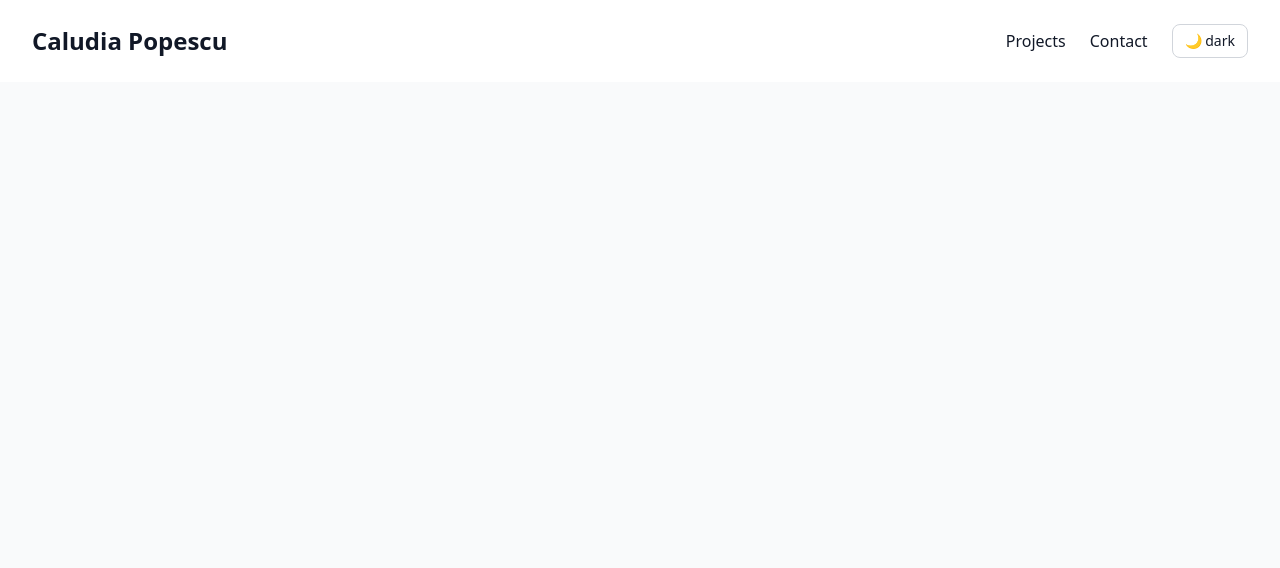
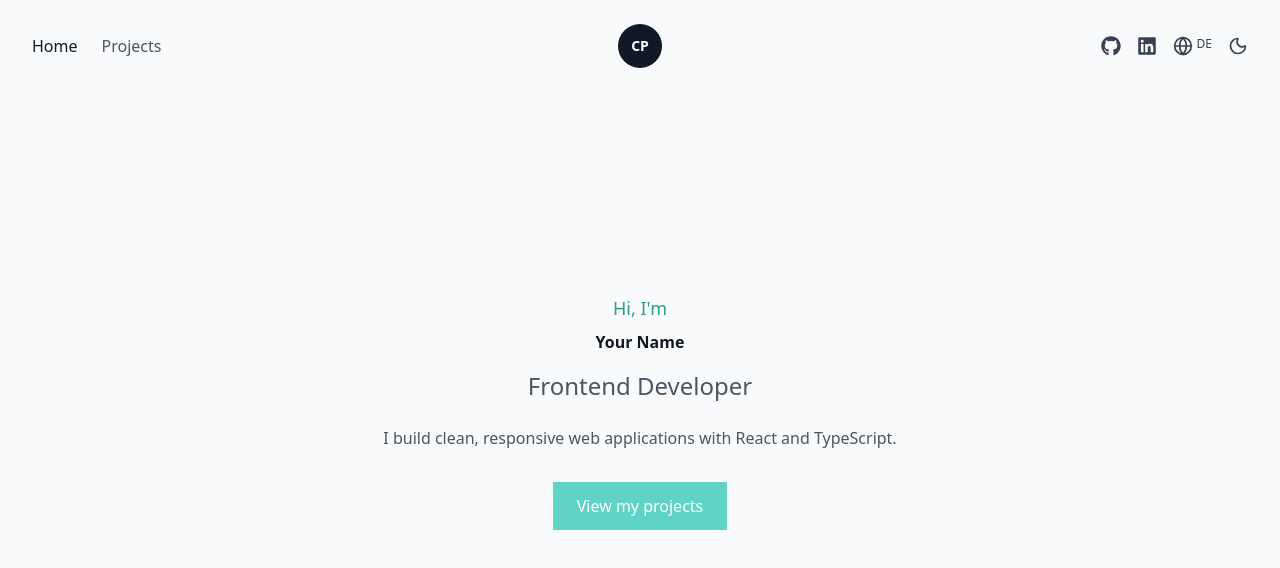
Before and after one commit to saftaclaudia/cp-portfolio, a React (Vite) app: page / in a window 1280 px wide. Shown: the top 568 px of the page. Built offline with nearby package versions, Linux system fonts and the light colour scheme.

Commit message:
Remove unused ThemeToggle/LanguageToggle components, inline into Header

```diff
--- a/package.json
+++ b/package.json
@@ -11,9 +11,11 @@
   },
   "dependencies": {
     "i18next": "^26.3.6",
+    "lucide-react": "^1.27.0",
     "react": "^19.2.7",
     "react-dom": "^19.2.7",
-    "react-i18next": "^17.0.11"
+    "react-i18next": "^17.0.11",
+    "react-icons": "^5.7.0"
   },
   "devDependencies": {
     "@eslint/js": "^10.0.1",
--- a/src/App.tsx
+++ b/src/App.tsx
@@ -1,6 +1,7 @@
 import Header from "./components/Header";
 import { ThemeProvider } from "./context/ThemeContext";
 import { LanguageProvider } from "./context/LanguageContext";
+import Hero from "./components/Hero";
 
 function App() {
   return (
@@ -8,6 +9,7 @@ function App() {
       <LanguageProvider>
         <div className="min-h-screen bg-gray-50 dark:bg-gray-950 transition-colors">
           <Header />
+          <Hero />
         </div>
       </LanguageProvider>
     </ThemeProvider>
--- a/src/components/Header.tsx
+++ b/src/components/Header.tsx
@@ -1,24 +1,82 @@
-import ThemeToggle from "./ThemeToggle";
+import { useTranslation } from "react-i18next";
+import { Sun, Moon, Globe } from "lucide-react";
+import { FaGithub, FaLinkedin } from "react-icons/fa6";
+import { useTheme } from "../context/useTheme";
+import { useLanguage } from "../context/useLanguage";
+
+const socialLinks = [
+  { icon: FaGithub, href: "https://github.com/saftaclaudia", label: "GitHub" },
+  {
+    icon: FaLinkedin,
+    href: "https://www.linkedin.com/in/claudia-popescu-frontend-developer/",
+    label: "LinkedIn",
+  },
+];
 
 function Header() {
+  const { t } = useTranslation();
+  const { isDark, toggleTheme } = useTheme();
+  const { language, toggleLanguage } = useLanguage();
+
   return (
-    <header className="bg-white dark:bg-gray-900  text-gray-900 dark:text-white py-6 px-8 flex justify-between items-center border-gray-200 dark:border-gray-800">
-      <h1 className="text-2xl font-bold">Caludia Popescu</h1>
-      <nav className="flex items-center gap-6">
+    <header className="grid grid-cols-3 items-center py-6 px-8 bg-gray-50 dark:bg-gray-950 transition-colors">
+      <nav className="flex gap-6">
+        <a
+          href="#home"
+          className="text-gray-900 dark:text-white font-medium hover:text-mint-700 dark:hover:text-mint-300 transition-colors"
+        >
+          {t("header.home")}
+        </a>
         <a
           href="#projects"
-          className="hover:text-teal-600 dark:hover:text-teal-400 transition-colors"
+          className="text-gray-600 dark:text-gray-300 hover:text-mint-700 dark:hover:text-mint-300 transition-colors"
         >
-          Projects
+          {t("header.projects")}
         </a>
-        <a
-          href="#contact"
-          className="hover:text-teal-600 dark:hover:text-teal-400 transition-colors"
+      </nav>
+
+      <div className="flex justify-center">
+        <div className="w-11 h-11 rounded-full bg-gray-900 dark:bg-white  flex items-center justify-center">
+          <span className="text-white dark:text-gray-900 font-bold text-sm">
+            CP
+          </span>
+        </div>
+      </div>
+
+      <div className="flex justify-end items-center gap-4">
+        {socialLinks.map((social) => {
+          const Icon = social.icon;
+          return (
+            <a
+              key={social.label}
+              href={social.href}
+              target="_blank"
+              rel="noopener noreferrer"
+              className="text-gray-700 dark:text-gray-300 hover:text-mint-700 dark:hover:text-mint-300 transition-colors"
+            >
+              <Icon size={20} />
+            </a>
+          );
+        })}
+
+        <button
+          onClick={toggleLanguage}
+          className="flex text-center gap-1 text-gray-700 drak:text-gray-300 hover:text-mint-700 dark:hover:text-mint:300 transition-colors"
+          aria-label="Toggle language"
         >
-          Contact
-        </a>
-        <ThemeToggle />
-      </nav>
+          <Globe size={20} />
+          <span className="text-xs font-medium">
+            {language === "en" ? "DE" : "EN"}
+          </span>
+        </button>
+        <button
+          onClick={toggleTheme}
+          className=" text-gray-700 drak:text-gray-300 hover:text-mint-700 dark:hover:text-mint:300 transition-colors"
+          aria-label="Toggle theme"
+        >
+          {isDark ? <Sun size={20} /> : <Moon size={20} />}
+        </button>
+      </div>
     </header>
   );
 }
--- /dev/null
+++ b/src/components/Hero.tsx
@@ -0,0 +1,33 @@
+import { useTranslation } from "react-i18next";
+
+function Hero() {
+  const { t } = useTranslation();
+
+  const scrollToProjects = () => {
+    document.getElementById("projects")?.scrollIntoView({ behavior: "smooth" });
+  };
+
+  return (
+    <section className="min-h-[80vh] flex flex-col items-center justify-center text-center pc-8 bg-gray-50 dark:bg-gray-950">
+      <p className="text-mint-700 dark:text-mint-300 text-lg mb-2">
+        {t("hero.greeting")}
+      </p>
+      <h1 className="tex-5xl font-bold text-gray-900 dark:text-white mb-4">
+        {t("hero.name")}
+      </h1>
+      <h2 className="text-2xl text-gray-600 dark:text-gray-300 mb-6">
+        {t("hero.title")}
+      </h2>
+      <p className="text-gray-600 dark: text-gray-00 max-w-xl mb-8">
+        {t("hero.description")}
+      </p>
+      <button
+        onClick={scrollToProjects}
+        className="bg-mint-500 hover:bg-mint-700 text-white px-6 py-3 rouded-lg font-medium  transition-colors"
+      >
+        {t("hero.cta")}
+      </button>
+    </section>
+  );
+}
+export default Hero;
--- a/src/components/LanguageToggle.tsx
+++ /dev/null
@@ -1,15 +0,0 @@
-import { useLanguage } from "../context/useLanguage";
-
-function LanguageToggle() {
-  const { language, toggleLanguage } = useLanguage();
-
-  return (
-    <button
-      onClick={toggleLanguage}
-      className="px-3 py-1.5 rounded-lg border border-gray-300 dark:border-gray-600 text-sm font-medium hover:bg-gray-100 dark:hover:bg-gray-800 transition-colors"
-    >
-      {language === "en" ? "DE" : "EN"}
-    </button>
-  );
-}
-export default LanguageToggle;
--- a/src/components/ThemeToggle.tsx
+++ /dev/null
@@ -1,14 +0,0 @@
-import { useTheme } from "../context/useTheme";
-
-function ThemeToggle() {
-  const { isDark, toggleTheme } = useTheme();
-  return (
-    <button
-      onClick={toggleTheme}
-      className="px-3 py-1.5 rounded-lg border border-gray-300 dark:border-gray-600 text-sm font-medium hover:bg-gray-100 dark:hover:bg-gray-800 transition-colors"
-    >
-      {isDark ? "☀️ light" : "🌙 dark"}
-    </button>
-  );
-}
-export default ThemeToggle;
--- a/src/i18n/locales/de.json
+++ b/src/i18n/locales/de.json
@@ -1,6 +1,14 @@
 {
   "header": {
+    "home": "Startseite",
     "projects": "Projekte",
-    "contact": "Kontact"
+    "contact": "Kontakt"
+  },
+  "hero": {
+    "greeting": "Hallo, ich bin",
+    "name": "Dein Name",
+    "title": "Frontend-Entwickler",
+    "description": "Ich entwickle saubere, responsive Webanwendungen mit React und TypeScript.",
+    "cta": "Meine Projekte ansehen"
   }
 }
--- a/src/i18n/locales/en.json
+++ b/src/i18n/locales/en.json
@@ -1,6 +1,14 @@
 {
   "header": {
+    "home": "Home",
     "projects": "Projects",
     "contact": "Contact"
+  },
+  "hero": {
+    "greeting": "Hi, I'm",
+    "name": "Your Name",
+    "title": "Frontend Developer",
+    "description": "I build clean, responsive web applications with React and TypeScript.",
+    "cta": "View my projects"
   }
 }
--- a/tailwind.config.js
+++ b/tailwind.config.js
@@ -5,15 +5,22 @@ export default {
   theme: {
     extend: {
       colors: {
-        teal: {
-          50: "#E1F5EE",
-          400: "#5DCAA5",
-          600: "#1D9E75",
-          800: "#085041",
+        mint: {
+          100: "#D9FBF6",
+          300: "#A6EFE7",
+          500: "#5FD4C6",
+          700: "#2A9D8F",
         },
-        yellow: {
-          400: "#FAC775",
-          600: "#EF9F27",
+        coral: {
+          100: "#FFE0DD",
+          300: "#FFA69F",
+          500: "#F27A6E",
+          700: "#C4483C",
+        },
+        cream: {
+          100: "#FFF6E0",
+          300: "#FFE9B9",
+          500: "#F5CD7A",
         },
       },
     },
```
Also changed, not shown: 1 other file (tests, documents, lock files or other folders).
